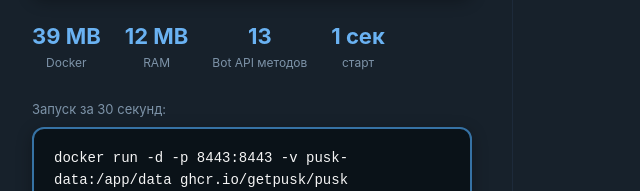
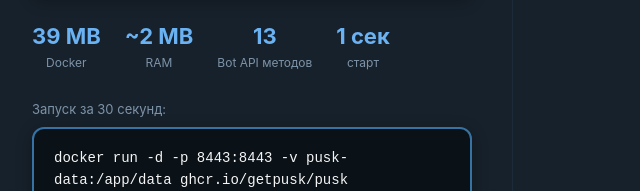
Before and after one commit to getpusk/pusk, a plain HTML site: page web/static/index.html in a window 1280 px wide. Shown: the part 341-532 px from the top of the page, 8-648 px from the left. Drawn offline with Linux system fonts and the light colour scheme; no server answers.

Commit message:
docs: fix RAM claim 12MB → ~2MB idle (measured)

```diff
--- a/web/static/index.html
+++ b/web/static/index.html
@@ -36,7 +36,7 @@ bot = Bot(token="my-token",
   base_url="https://your-server.ru")</div>
     <div class="land-stats">
       <div class="land-stat"><b>39 MB</b><span>Docker</span></div>
-      <div class="land-stat"><b>12 MB</b><span>RAM</span></div>
+      <div class="land-stat"><b>~2 MB</b><span>RAM</span></div>
       <div class="land-stat"><b>13</b><span>Bot API методов</span></div>
       <div class="land-stat"><b>1 сек</b><span>старт</span></div>
     </div>
```
Also changed, not shown: README.md.
